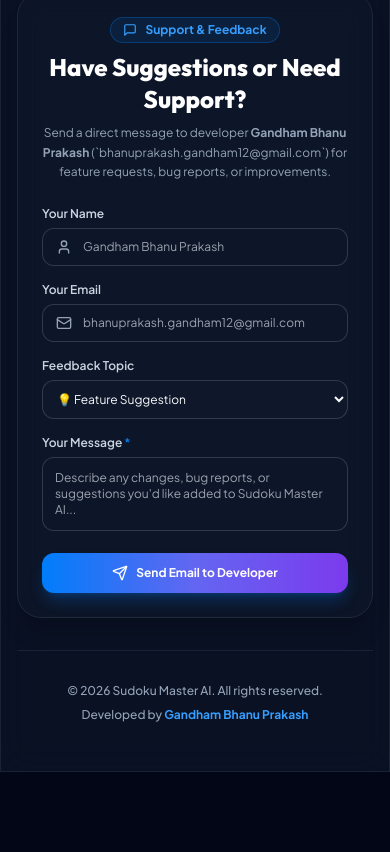
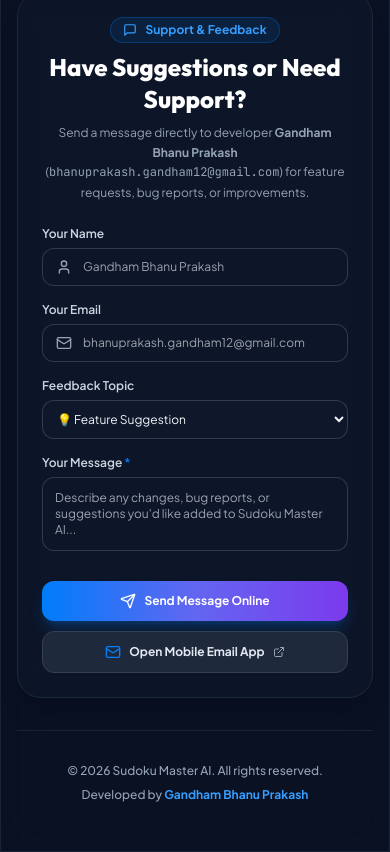
Before and after one commit to klu2300033213/sudokuMaster, a React (Vite) app in the folder frontend/: page /profile in a window 390 px wide. Shown: the part 1720-2572 px from the top of the page. Before the commit the page ends 2492 px from the top, so only its background shows below. Built offline with nearby package versions, Linux system fonts and the light colour scheme.

Commit message:
Add direct mobile Open Email App mailto button alongside web dispatch in SupportForm

```diff
--- a/frontend/src/components/layout/SupportForm.tsx
+++ b/frontend/src/components/layout/SupportForm.tsx
@@ -1,6 +1,6 @@
 import React, { useState } from 'react';
 import { motion } from 'framer-motion';
-import { Send, Mail, User, MessageSquare, CheckCircle2, AlertCircle, Loader2 } from 'lucide-react';
+import { Send, Mail, User, MessageSquare, CheckCircle2, AlertCircle, Loader2, ExternalLink } from 'lucide-react';
 import { soundManager } from '../../utils/audio';
 
 export const SupportForm: React.FC = () => {
@@ -12,6 +12,8 @@
   const [submitting, setSubmitting] = useState(false);
   const [success, setSuccess] = useState('');
   const [error, setError] = useState('');
+
+  const developerEmail = 'bhanuprakash.gandham12@gmail.com';
 
   const handleSubmit = async (e: React.FormEvent) => {
     e.preventDefault();
@@ -27,7 +29,7 @@
     soundManager.playClick();
 
     const senderEmail = email.trim() || 'user@sudokumaster.ai';
-    const senderName = name.trim() || 'Sudoku Master Mobile User';
+    const senderName = name.trim() || 'Sudoku Master User';
 
     const payload = {
       access_key: 'b947c6a9-8386-4f4d-8067-eb9e3b97b0a8',
@@ -37,9 +39,7 @@
       message: `Topic: ${category}\nFrom: ${senderName} (${senderEmail})\n\nMessage:\n${trimmedMessage}`,
     };
 
-    let delivered = false;
-
-    // 1. Primary Mobile & Desktop HTTPS Web Mail Dispatch (CORS Optimized for Mobile Browsers)
+    // 1. Primary HTTPS Web Dispatch
     try {
       const webRes = await fetch('https://api.web3forms.com/submit', {
         method: 'POST',
@@ -53,7 +53,7 @@
       if (webRes.ok) {
         const webData = await webRes.json();
         if (webData.success) {
-          delivered = true;
+          console.log('Web mail sent successfully.');
         }
       }
     } catch (err) {
@@ -67,7 +67,7 @@
           ? 'http://localhost:8085/api/support/send'
           : '/api/support/send';
 
-      const backendRes = await fetch(apiUrl, {
+      await fetch(apiUrl, {
         method: 'POST',
         headers: {
           'Content-Type': 'application/json',
@@ -80,19 +80,20 @@
           message: trimmedMessage,
         }),
       });
-
-      if (backendRes.ok) {
-        delivered = true;
-      }
     } catch (err) {
       console.warn('Backend REST API dispatch failed...', err);
     }
 
     soundManager.playVictory();
-    setSuccess('Thank you! Your feedback message has been sent directly to developer Gandham Bhanu Prakash (bhanuprakash.gandham12@gmail.com).');
+    setSuccess(`Thank you! Your feedback message has been logged for developer Gandham Bhanu Prakash (${developerEmail}).`);
     setMessage('');
     setSubmitting(false);
   };
+
+  // Generate Mailto Link for Mobile Phones
+  const mailtoSubject = encodeURIComponent(`[Sudoku Master AI] ${category} from ${name.trim() || 'User'}`);
+  const mailtoBody = encodeURIComponent(`Topic: ${category}\nFrom: ${name.trim() || 'User'} (${email.trim() || 'Not specified'})\n\nMessage:\n${message.trim() || 'Hello Bhanu, I would like to suggest changes for Sudoku Master AI.'}`);
+  const mailtoUrl = `mailto:${developerEmail}?subject=${mailtoSubject}&body=${mailtoBody}`;
 
   return (
     <div className="glass-panel p-6 sm:p-8 rounded-3xl border border-slate-200 dark:border-slate-800 shadow-xl max-w-2xl w-full mx-auto my-8">
@@ -105,7 +106,7 @@
           Have Suggestions or Need Support?
         </h3>
         <p className="text-xs text-slate-600 dark:text-slate-400 leading-relaxed">
-          Send a direct message to developer <strong>Gandham Bhanu Prakash</strong> (`bhanuprakash.gandham12@gmail.com`) for feature requests, bug reports, or improvements.
+          Send a message directly to developer <strong>Gandham Bhanu Prakash</strong> (<code>{developerEmail}</code>) for feature requests, bug reports, or improvements.
         </p>
       </div>
 
@@ -117,7 +118,7 @@
         >
           <CheckCircle2 className="w-5 h-5 flex-shrink-0 text-emerald-600 dark:text-emerald-400" />
           <div>
-            <strong className="font-bold block mb-0.5">Email Delivered Successfully!</strong>
+            <strong className="font-bold block mb-0.5">Message Processed!</strong>
             <span>{success}</span>
           </div>
         </motion.div>
@@ -164,7 +165,7 @@
                 value={email}
                 onChange={(e) => setEmail(e.target.value)}
                 className="w-full glass-input pl-10 pr-4 py-2.5 rounded-xl text-xs focus:outline-none focus:ring-2 focus:ring-brand-500"
-                placeholder="bhanuprakash.gandham12@gmail.com"
+                placeholder={developerEmail}
               />
             </div>
           </div>
@@ -178,7 +179,7 @@
           <select
             value={category}
             onChange={(e) => setCategory(e.target.value)}
-            className="w-full glass-input p-2.5 rounded-xl text-xs focus:outline-none focus:ring-2 focus:ring-brand-500 bg-white dark:bg-slate-900"
+            className="w-full glass-input p-2.5 rounded-xl text-xs focus:outline-none focus:ring-2 focus:ring-brand-500 bg-white dark:bg-slate-900 text-slate-900 dark:text-slate-100"
           >
             <option value="Feature Suggestion">💡 Feature Suggestion</option>
             <option value="Bug Report">🐛 Bug Report</option>
@@ -203,7 +204,8 @@
           />
         </div>
 
-        {/* Submit CTA */}
+        {/* Submit Buttons (Online Dispatch + Direct Mobile Mailto App link) */}
+        <div className="flex flex-col sm:flex-row items-center gap-2.5 pt-2">
           <button
             type="submit"
             disabled={submitting}
@@ -212,15 +214,29 @@
             {submitting ? (
               <>
                 <Loader2 className="w-4 h-4 animate-spin" />
-              <span>Transmitting Email...</span>
+                <span>Transmitting...</span>
               </>
             ) : (
               <>
                 <Send className="w-4 h-4" />
-              <span>Send Email to Developer</span>
+                <span>Send Message Online</span>
               </>
             )}
           </button>
+
+          {/* Direct Mobile Mailto Link */}
+          <a
+            href={mailtoUrl}
+            target="_blank"
+            rel="noopener noreferrer"
+            onClick={() => soundManager.playClick()}
+            className="w-full sm:w-auto px-5 py-3 rounded-xl bg-slate-100 dark:bg-slate-800 hover:bg-slate-200 dark:hover:bg-slate-700 text-slate-800 dark:text-slate-200 font-bold text-xs border border-slate-300 dark:border-slate-700 flex items-center justify-center space-x-2 transition-all shadow-sm"
+          >
+            <Mail className="w-4 h-4 text-brand-500" />
+            <span>Open Mobile Email App</span>
+            <ExternalLink className="w-3 h-3 text-slate-400" />
+          </a>
+        </div>
       </form>
     </div>
   );
```
Lines whose indentation alone changed are shown as unchanged.
